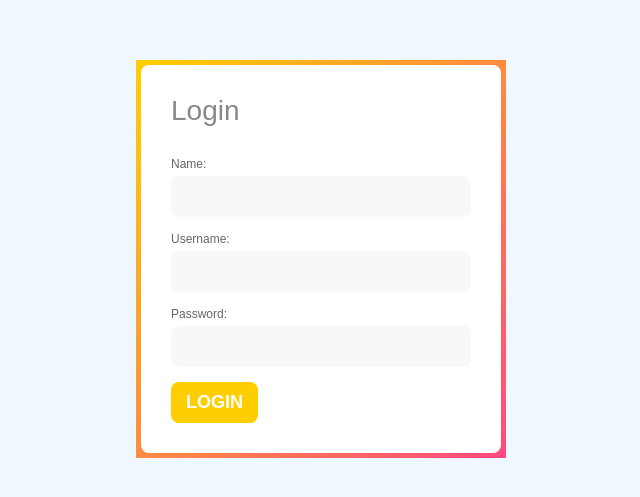
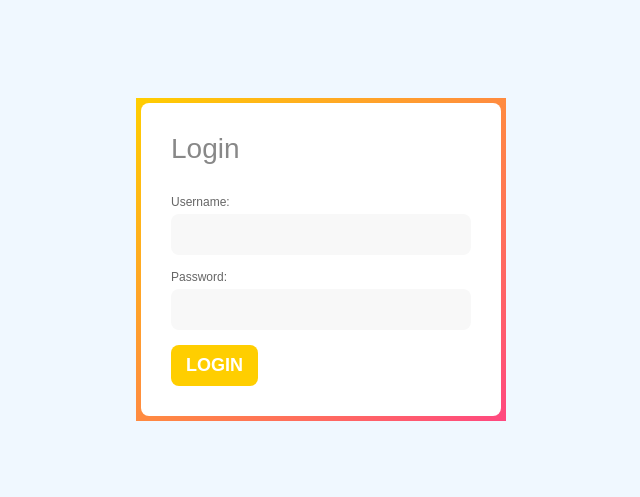
Before and after one commit to hz0123/TechTrekProject, a React (Create React App) app: page / in a window 1280 px wide. Shown: the part 141-638 px from the top of the page, without its empty margins (319-959 px from the left). Built offline with nearby package versions, Linux system fonts and the light colour scheme.

Commit message:
removed name from login

```diff
--- a/src/App.js
+++ b/src/App.js
@@ -2,25 +2,23 @@
 import Dashboard from "./john-components/Dashboard";
 import LoginForm from './mudz-components/LoginForm'
 import './Dashboard.css'
-import axios from "axios"
 
 function App() {
 
   const adminUser = {
-    email: "admin@admin.com",
+    username: "admin@admin.com",
     password: "admin123"
   }
 
-  const [user, setUser] = useState({name:"", email:""});
+  const [user, setUser] = useState({username:""});
   const [error, setError] = useState("");
 
   const Login = details => {
     console.log(details);
-    if (details.email == adminUser.email && details.password == adminUser.password){
+    if (details.username == adminUser.username && details.password == adminUser.password){
       console.log("Logged In")
       setUser({
-        name: details.name,
-        email: details.email
+        username: details.username
       });
     } else {
       console.log("Details Do Not Match!");
@@ -29,32 +27,14 @@
   }
 
   const Logout = () => {
-    setUser({name: "", email: ""});
+    setUser({username: ""});
   }
-
-  // function getData() {
-  //   axios({
-  //     method: "GET",
-  //     url:"/login",
-  //   })
-  //   .then((response) => {
-  //     const res =response.data
-  //     setProfileData(({
-  //       email: res.email,
-  //       password: res.password}))
-  //   }).catch((error) => {
-  //     if (error.response) {
-  //       console.log(error.response)
-  //       console.log(error.response.status)
-  //       console.log(error.response.headers)
-  //       }
-  //   })}
 
   return (
     <div className="App">
-      {(user.email != "") ? (
+      {(user.username != "") ? (
         <div className="welcome">
-          <h2>Welcome, <span>{user.name}</span></h2>
+          <h2>Welcome, <span>{user.username}</span></h2>
           <button onClick={Logout}>Logout</button>
         </div>
       ) : (
--- a/src/mudz-components/LoginForm.js
+++ b/src/mudz-components/LoginForm.js
@@ -1,7 +1,7 @@
 import React, { useState } from "react" ;
 
 function LoginForm({ Login, error }) {
-    const [details, setDetails] = useState({name: "", email: "", password: ""});
+    const [details, setDetails] = useState({username: "", password: ""});
 
     const submitHandler = e => {
         e.preventDefault();
@@ -13,16 +13,10 @@
         <form onSubmit={submitHandler}>
             <div className="form-inner">
                 <h2>Login</h2>
-                {(error !== "") ? (<div className="error">{error}</div>) : ""}
                 <div className="form-group">
-                    <label htmlFor="name">Name: </label>
-                    <input type="text" name="name" id="name"
-                    onChange={e => setDetails({...details, name: e.target.value})} value={details.name} />
-                </div>
-                <div className="form-group">
-                    <label htmlFor="email">Username: </label>
-                    <input type="email" name="email" id="email"
-                    onChange={e => setDetails({...details, email: e.target.value})} value={details.email} />
+                    <label htmlFor="username">Username: </label>
+                    <input type="username" name="username" id="username"
+                    onChange={e => setDetails({...details, username: e.target.value})} value={details.username} />
                 </div>
                 <div className="form-group">
                     <label htmlFor="password">Password: </label>
```
